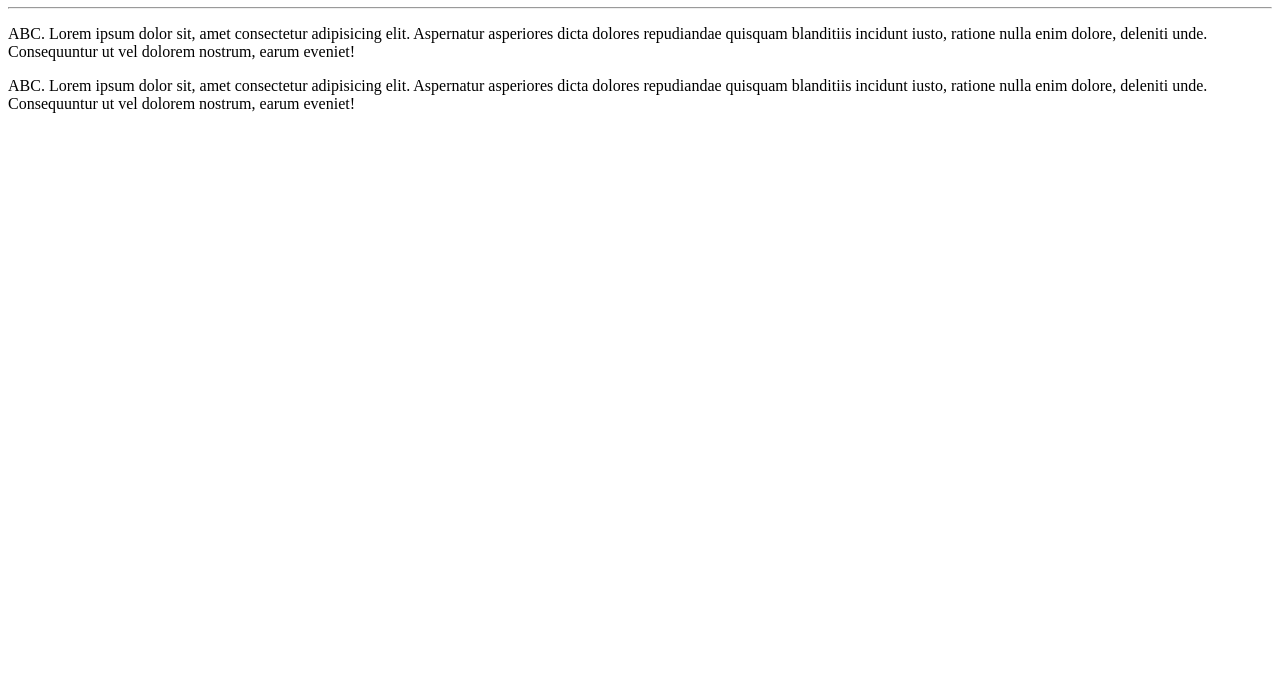
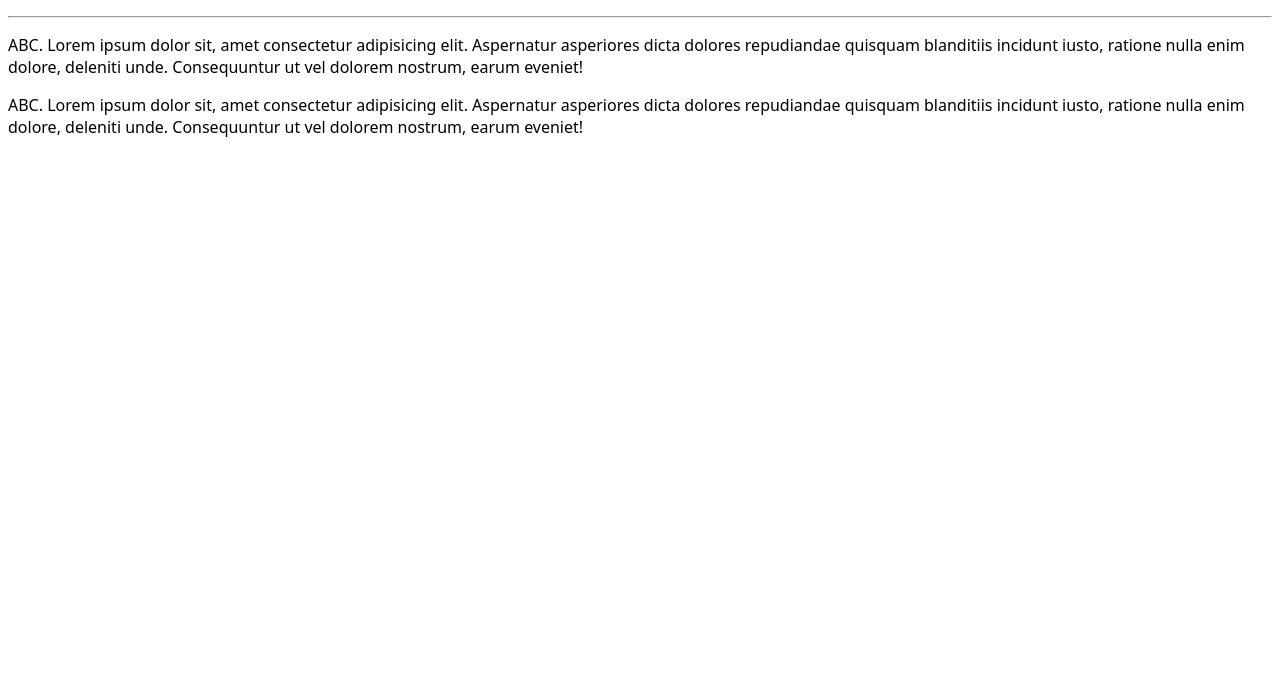
Before and after one commit to lauralkl/lauralkl.github.io, a plain HTML site: page index.html in a window 1280 px wide. Shown: the part 100-800 px from the top of the page. Drawn offline with Linux system fonts and the light colour scheme.

Commit message:
font-family

```diff
--- a/styles.css
+++ b/styles.css
@@ -1,5 +1,6 @@
 body{
-    margin: left 10;
+    margin: left 10 right 10;
     background: white;
     text-align: left;
+    font-family: Noto Sans, sans-serif;
 }
```
